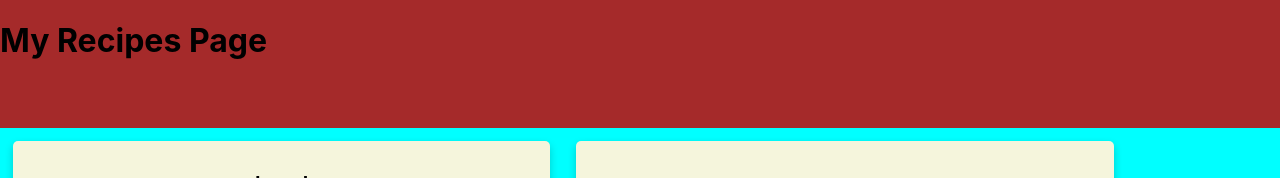
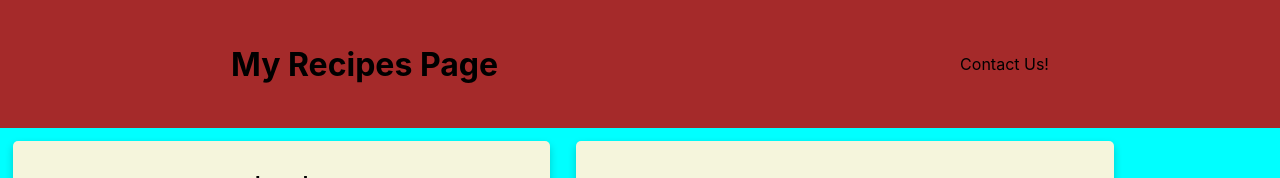
Before and after one commit to cawilson1/reactRecipesStages, a React (Create React App) app: page / in a window 1280 px wide. Shown: the top 178 px of the page. Built offline with nearby package versions, Linux system fonts and the light colour scheme.

Commit message:
make Navbar a component

```diff
--- a/src/App.css
+++ b/src/App.css
@@ -6,6 +6,8 @@ header {
   background-color: brown;
   display: flex;
   height: 10vw;
+  justify-content: space-around;
+  align-items: center;
 }
 
 .App {
--- a/src/App.js
+++ b/src/App.js
@@ -3,6 +3,7 @@ import "./App.css";
 import recipesDatabase from "./recipesDatabase";
 import RecipeCard from "./components/RecipeCard";
 import RecipeDetails from "./components/RecipeDetails";
+import NavBar from "./components/Navbar";
 import { not } from "ramda";
 
 function App() {
@@ -18,18 +19,19 @@ function App() {
   console.log(currentRecipe);
   if (not(isHomePage)) {
     return (
-      <RecipeDetails
-        setIsHomePage={setIsHomePage}
-        recipe={currentRecipe}
-      ></RecipeDetails>
+      <div>
+        <NavBar />
+        <RecipeDetails
+          setIsHomePage={setIsHomePage}
+          recipe={currentRecipe}
+        ></RecipeDetails>
+      </div>
     );
   }
 
   return (
     <div className="App">
-      <header>
-        <h1>My Recipes Page</h1>
-      </header>
+      <NavBar />
       <div className="main-content">
         {recipesDatabase.map(recipe => (
           <RecipeCard
--- /dev/null
+++ b/src/components/Navbar.js
@@ -0,0 +1,13 @@
+import React from "react";
+import "../App.css";
+
+const NavBar = () => {
+  return (
+    <header>
+      <h1>My Recipes Page</h1>
+      <p>Contact Us!</p>
+    </header>
+  );
+};
+
+export default NavBar;
```
